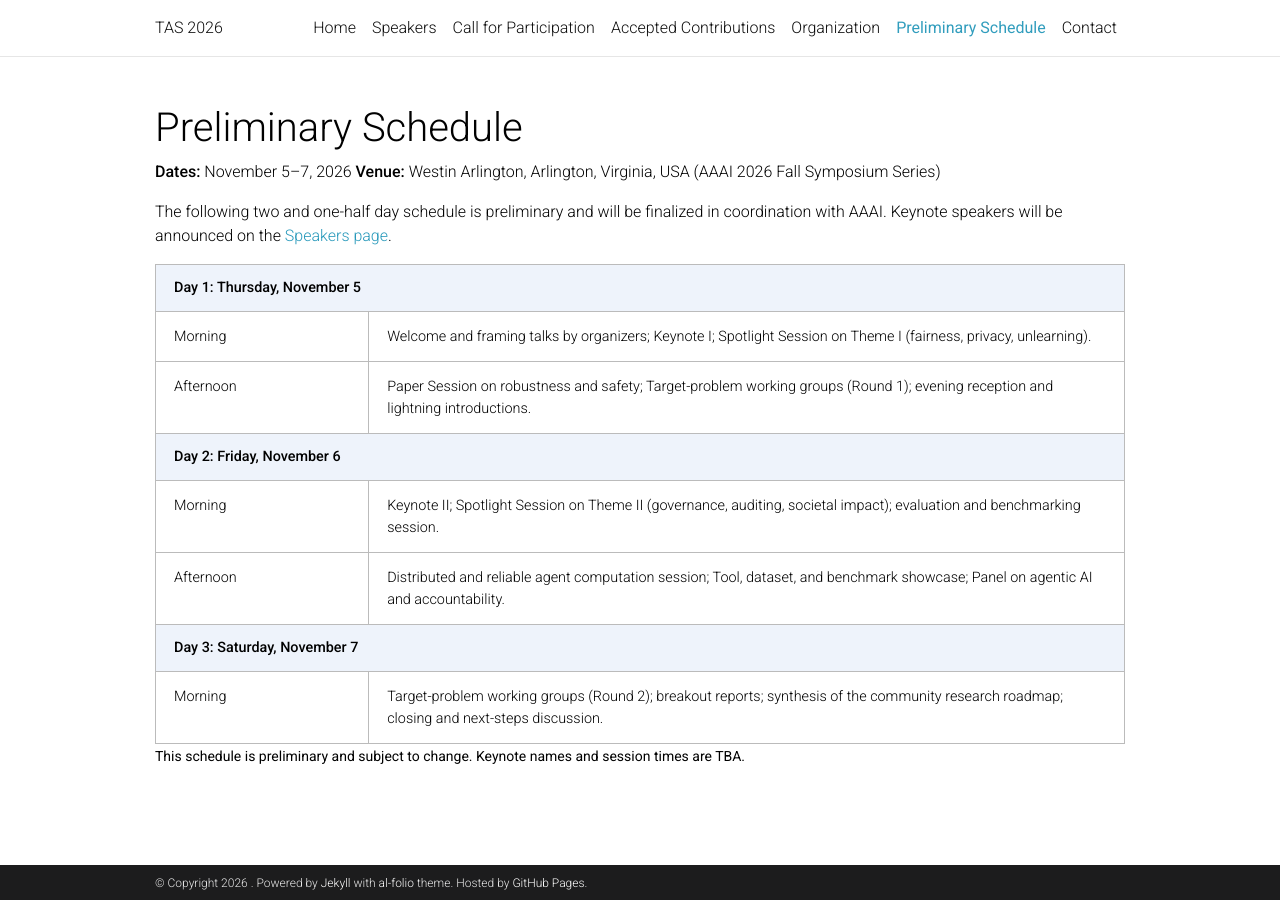
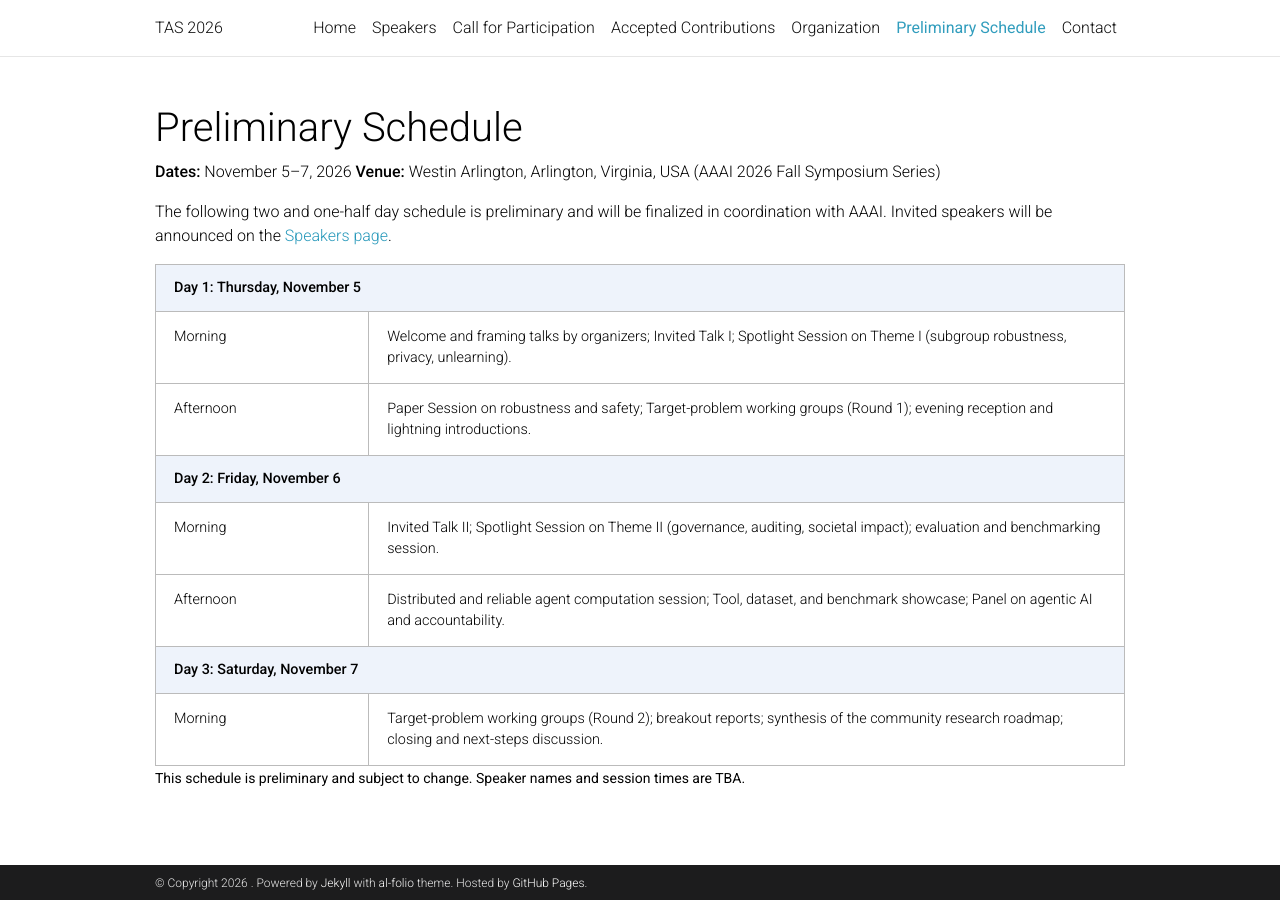
Before and after one commit to tas2026/tas2026.github.io, a Jekyll site: the page built from _pages/schedule.md, in a window 1280 px wide. Built offline with Jekyll 4.4.1, drawn with Linux system fonts in a browser that asks for light colours; comment, search, counter and statistics services are not loaded; a style sheet for code colours, icons or effects is not loaded.

Commit message:
Update schedule.md

```diff
--- a/_pages/schedule.md
+++ b/_pages/schedule.md
@@ -6,14 +6,10 @@ nav: true
 nav_order: 6
 nav_title: "Schedule"
 ---
-
 # Preliminary Schedule
-
 <p><strong>Dates:</strong> November 5&ndash;7, 2026
 <strong>Venue:</strong> Westin Arlington, Arlington, Virginia, USA (AAAI 2026 Fall Symposium Series)</p>
-
-<p>The following two and one-half day schedule is preliminary and will be finalized in coordination with AAAI. Keynote speakers will be announced on the <a href="{{ '/speakers/' | relative_url }}">Speakers page</a>.</p>
-
+<p>The following two and one-half day schedule is preliminary and will be finalized in coordination with AAAI. Invited speakers will be announced on the <a href="{{ '/speakers/' | relative_url }}">Speakers page</a>.</p>
 <table style="width: 100%; border-collapse: collapse; font-size: 1.05rem;">
   <tbody>
     <tr>
@@ -24,7 +20,7 @@ nav_title: "Schedule"
     <tr>
       <td style="width: 22%; border: 1px solid #bbb; padding: 14px 18px; vertical-align: top; white-space: nowrap;">Morning</td>
       <td style="border: 1px solid #bbb; padding: 14px 18px; vertical-align: top;">
-        Welcome and framing talks by organizers; Keynote I; Spotlight Session on Theme I (fairness, privacy, unlearning).
+        Welcome and framing talks by organizers; Invited Talk I; Spotlight Session on Theme I (subgroup robustness, privacy, unlearning).
       </td>
     </tr>
     <tr>
@@ -33,7 +29,6 @@ nav_title: "Schedule"
         Paper Session on robustness and safety; Target-problem working groups (Round 1); evening reception and lightning introductions.
       </td>
     </tr>
-
     <tr>
       <td colspan="2" style="border: 1px solid #bbb; padding: 12px 18px; background:#eef3fb;">
         <strong>Day 2: Friday, November 6</strong>
@@ -42,7 +37,7 @@ nav_title: "Schedule"
     <tr>
       <td style="border: 1px solid #bbb; padding: 14px 18px; vertical-align: top; white-space: nowrap;">Morning</td>
       <td style="border: 1px solid #bbb; padding: 14px 18px; vertical-align: top;">
-        Keynote II; Spotlight Session on Theme II (governance, auditing, societal impact); evaluation and benchmarking session.
+        Invited Talk II; Spotlight Session on Theme II (governance, auditing, societal impact); evaluation and benchmarking session.
       </td>
     </tr>
     <tr>
@@ -51,7 +46,6 @@ nav_title: "Schedule"
         Distributed and reliable agent computation session; Tool, dataset, and benchmark showcase; Panel on agentic AI and accountability.
       </td>
     </tr>
-
     <tr>
       <td colspan="2" style="border: 1px solid #bbb; padding: 12px 18px; background:#eef3fb;">
         <strong>Day 3: Saturday, November 7</strong>
@@ -65,5 +59,4 @@ nav_title: "Schedule"
     </tr>
   </tbody>
 </table>
-
-<p><small>This schedule is preliminary and subject to change. Keynote names and session times are TBA.</small></p>
+<p><small>This schedule is preliminary and subject to change. Speaker names and session times are TBA.</small></p>
```
